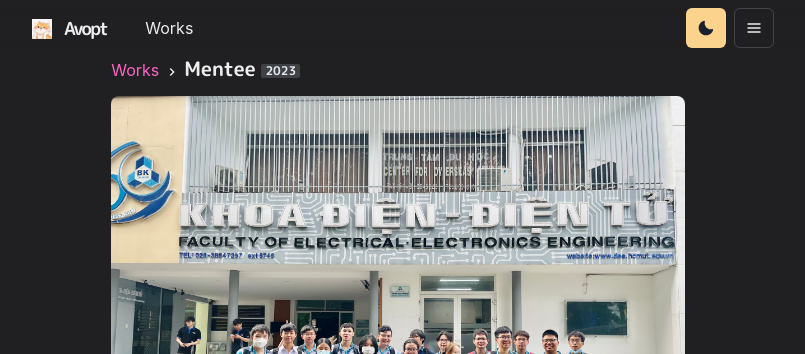
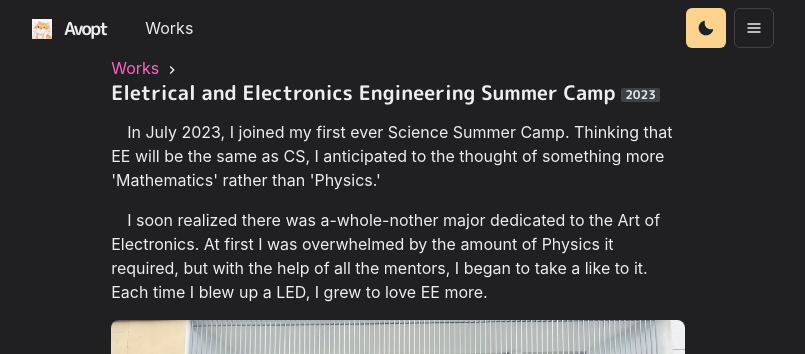
Before and after one commit to avoforme/avopt, a Next.js app: page /works/pif in a window 1280 px wide. Shown: the top 354 px of the page, without its empty margins (242-1047 px from the left). Built offline with nearby package versions, Linux system fonts and the light colour scheme.

Commit message:
pif update

```diff
--- a/components/layouts/article.js
+++ b/components/layouts/article.js
@@ -9,7 +9,7 @@
 }
 
 const Layout =({children, title}) => (
-    <motion.article initial="hidden" animate="enter" exit="exit" variants={variants} transition={{duration: 0.4, type: 'easeInOut'}} style={{position: 'relative'}}>
+    <motion.article  initial="hidden" animate="enter" exit="exit" variants={variants} transition={{duration: 0.4, type: 'easeInOut'}} style={{position: 'relative'}}>
         <>
         {title && (
             <Head>
--- a/components/paragraph.js
+++ b/components/paragraph.js
@@ -1,6 +1,7 @@
 import styled from "@emotion/styled";
 
 const Paragraph= styled.p`
+    margin-bottom: 1em;
     text-aligned: justify;
     text-indent: 1em;
 `
--- a/pages/works/pif.js
+++ b/pages/works/pif.js
@@ -15,51 +15,52 @@
 import P from '../../components/paragraph'
 import { AspectRatio } from '@chakra-ui/react'
 
-
 const Work = () => (
-
-
   <Layout title="PIF">
     <Container>
       <Title>
-        Mentee <Badge>2023</Badge>
+        Eletrical and Electronics Engineering Summer Camp <Badge>2023</Badge>
       </Title>
-      <P></P>
-      <P></P>
+      <P>
+        In July 2023, I joined my first ever Science Summer Camp. Thinking that
+        EE will be the same as CS, I anticipated to the thought of something
+        more 'Mathematics' rather than 'Physics.'
+      </P>
+      <P>
+        I soon realized there was a-whole-nother major dedicated to the Art of
+        Electronics. At first I was overwhelmed by the amount of Physics it
+        required, but with the help of all the mentors, I began to take a like
+        to it. Each time I blew up a LED, I grew to love EE more.
+      </P>
 
-      <WorkImage src="/images/PIF/1.jpg" alt="walknote" />
-      <WorkImage src="/images/PIF/2.jpg" alt="walknote" />
+      <WorkImage src="/images/PIF/1.jpg" alt="pifpic" />
+      <WorkImage src="/images/PIF/3.png" alt="pifpic" />
+      <WorkImage src="/images/PIF/6.jpg" alt="pifpic" />
+      <Container mb={4}>
+        <AspectRatio>
+          <iframe title="pif" src="/images/PIF/vid4.mp4" allowFullScreen />
+        </AspectRatio>
+      </Container>
+      <WorkImage src="/images/PIF/4.png" alt="pifpic" />
+      <WorkImage src="/images/PIF/5.png" alt="pifpic" />
 
       <Container mb={4}>
-        <AspectRatio >
-          <iframe
-            title="pif"
-            src="/images/PIF/vid1.mp4"
-            allowFullScreen
-          />
+        <AspectRatio>
+          <iframe title="pif" src="/images/PIF/vid1.mp4" allowFullScreen />
         </AspectRatio>
       </Container>
 
       <Container mb={4}>
-        <AspectRatio >
-          <iframe
-            title="pif"
-            src="/images/PIF/vid2.mp4"
-            allowFullScreen
-          />
+        <AspectRatio>
+          <iframe title="pif" src="/images/PIF/vid2.mp4" allowFullScreen />
         </AspectRatio>
       </Container>
 
       <Container mb={4}>
-        <AspectRatio >
-          <iframe
-            title="pif"
-            src="/images/PIF/vid3.mp4"
-            allowFullScreen
-          />
+        <AspectRatio>
+          <iframe title="pif" src="/images/PIF/vid3.mp4" allowFullScreen />
         </AspectRatio>
       </Container>
-
     </Container>
   </Layout>
 )
```
Also changed, not shown: pages/works/tedx.js (+6 -5 lines).
